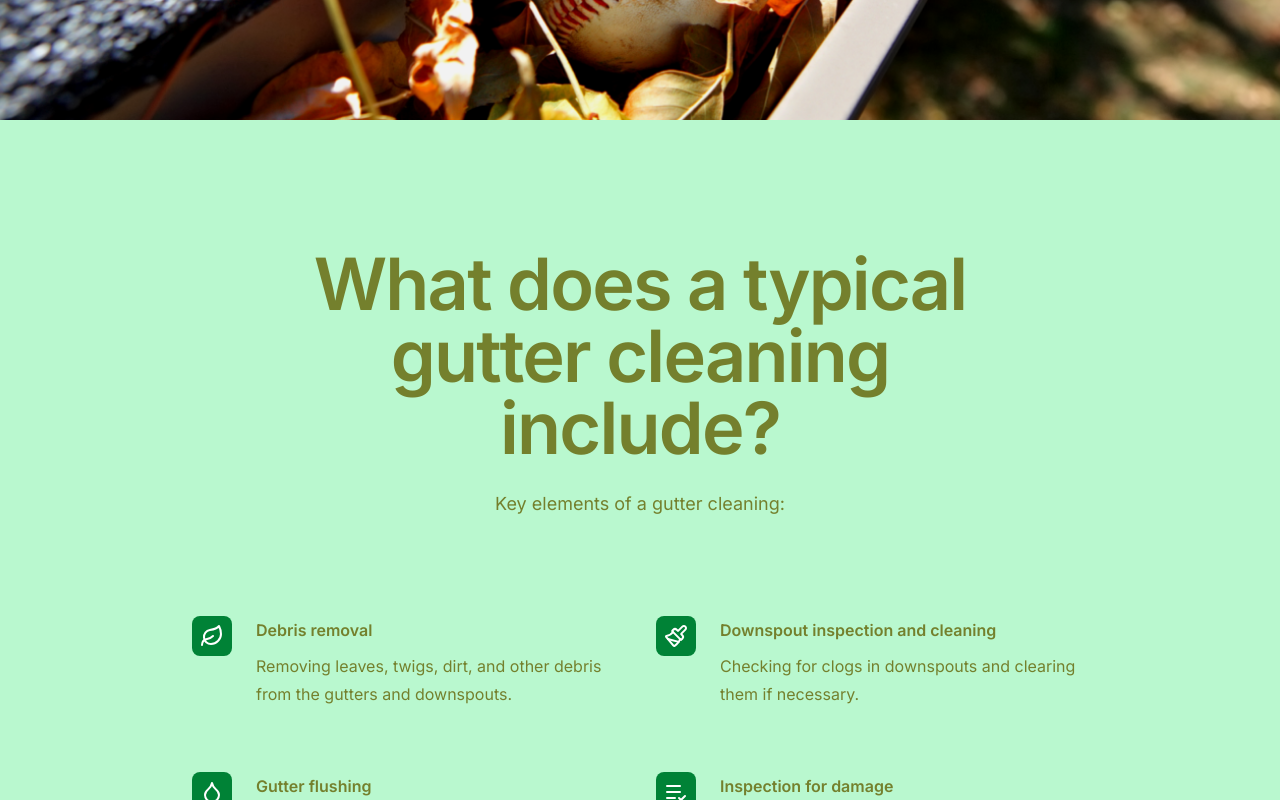
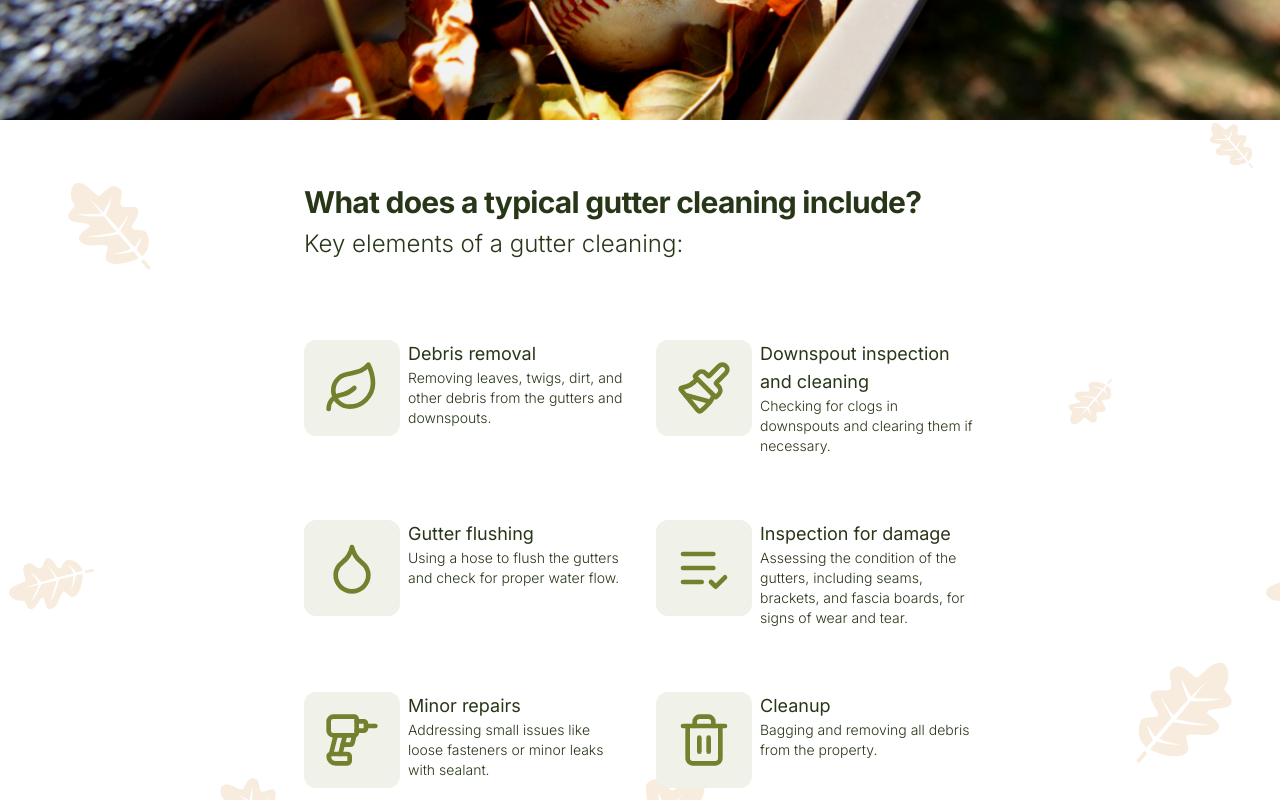
Before and after one commit to TishinIlia/gutter-god, a React (Vite) app: page / in a window 1280 px wide. Shown: the part 680-1480 px from the top of the page. Built offline with nearby package versions, Linux system fonts and the light colour scheme.

Commit message:
feat: update service screen

```diff
--- a/src/App.tsx
+++ b/src/App.tsx
@@ -12,9 +12,12 @@ import {
   FAQ,
 } from '@/components/screens'
 
+import oaksUrl from '/oaks.svg'
+
 const App: FC = () => {
   // TODO: Wrap with hook
   const [modalOpen, seModalOpen] = useState<boolean>(false)
+  const imgUrl = new URL(oaksUrl, import.meta.url).href
 
   return (
     <>
@@ -22,11 +25,16 @@ const App: FC = () => {
         <Header seModalOpen={seModalOpen} />
         <Hero seModalOpen={seModalOpen} />
       </div>
-      <Service />
+      <div
+        className="bg-auto bg-repeat"
+        style={{ backgroundImage: `url(${imgUrl})` }}
+      >
+        <Service />
+        <FAQ />
+      </div>
       {/*<About />*/}
       {/*<Testimonials />*/}
       {/*<CTA />*/}
-      <FAQ />
       <Footer />
       <ContactModal open={modalOpen} setOpen={seModalOpen} />
     </>
--- a/src/components/screens/Service.tsx
+++ b/src/components/screens/Service.tsx
@@ -47,37 +47,38 @@ const features = [
   },
 ]
 
-const Service: FC = () => (
-  <section className="mx-auto bg-green-200 px-6 py-24 sm:py-32 lg:px-8">
-    <div className="mx-auto max-w-3xl lg:text-center">
-      <h2 className="text-foreground text-5xl font-semibold tracking-tight sm:text-7xl">
+const Service: FC = () => {
+  return (
+    <section className="mx-auto px-7 py-7 sm:py-16 lg:px-8">
+      <div className="mx-auto max-w-2xl">
+        <h2 className="text-accent-foreground text-sm font-bold tracking-tight sm:text-3xl">
           What does a typical gutter cleaning include?
         </h2>
-      <p className="text-foreground mt-6 text-lg/8 text-pretty">
+        <p className="text-accent-foreground mt-1 text-xs font-light text-pretty sm:mt-2 sm:text-2xl">
           Key elements of a gutter cleaning:
         </p>
       </div>
-    <div className="mx-auto mt-16 max-w-2xl sm:mt-20 lg:mt-24 lg:max-w-4xl">
-      <dl className="grid max-w-xl grid-cols-1 gap-x-8 gap-y-10 lg:max-w-none lg:grid-cols-2 lg:gap-y-16">
+      <div className="max-w-2xl py-4 sm:mx-auto sm:py-20">
+        <dl className="grid max-w-xl grid-cols-1 gap-x-8 gap-y-10 md:max-w-none md:grid-cols-2 md:gap-y-16">
           {features.map((feature) => (
-          <div className="relative pl-16" key={feature.name}>
-            <dt className="text-foreground text-base/7 font-semibold">
-              <div className="absolute top-0 left-0 flex size-10 items-center justify-center rounded-lg bg-green-700">
-                <feature.icon
-                  aria-hidden="true"
-                  className="text-background size-6"
-                />
+            <div className="flex items-start" key={feature.name}>
+              <div className="bg-accent row-span-3 flex size-14 items-center justify-center rounded-xl sm:size-24">
+                <feature.icon className="text-foreground size-9 sm:size-14" />
               </div>
+              <div className="ml-2 flex-1">
+                <dt className="text-accent-foreground col-span-2 text-base sm:text-lg">
                   {feature.name}
                 </dt>
-            <dd className="text-foreground mt-2 text-base/7">
+                <dd className="text-accent-foreground col-span-2 row-span-2 text-xs font-light sm:text-sm">
                   {feature.description}
                 </dd>
+              </div>
             </div>
           ))}
         </dl>
       </div>
     </section>
   )
+}
 
 export default Service
--- a/src/index.css
+++ b/src/index.css
@@ -28,6 +28,7 @@ layer(base);
   --roseville: hsl(69, 48%, 34%);
   --roseville-primary: hsl(69, 69%, 25%);
   --roseville-accent: hsl(88, 38.5%, 15.3%);
+  --roseville-background: hsl(67, 24%, 93%);
 
   --background: hsl(0 0% 100%);
   --foreground: var(--roseville);
@@ -39,7 +40,7 @@ layer(base);
   --primary-foreground: hsl(210 40% 98%);
   --muted: hsl(210 40% 96.1%);
   --muted-foreground: hsl(215.4 16.3% 46.9%);
-  --accent: hsl(210 40% 96.1%);
+  --accent: var(--roseville-background);
   --accent-foreground: var(--roseville-accent);
   --destructive: hsl(0 84.2% 60.2%);
   --destructive-foreground: hsl(210 40% 98%);
```
Also changed, not shown: public/oaks.svg (added). Lines whose indentation alone changed are shown as unchanged.
